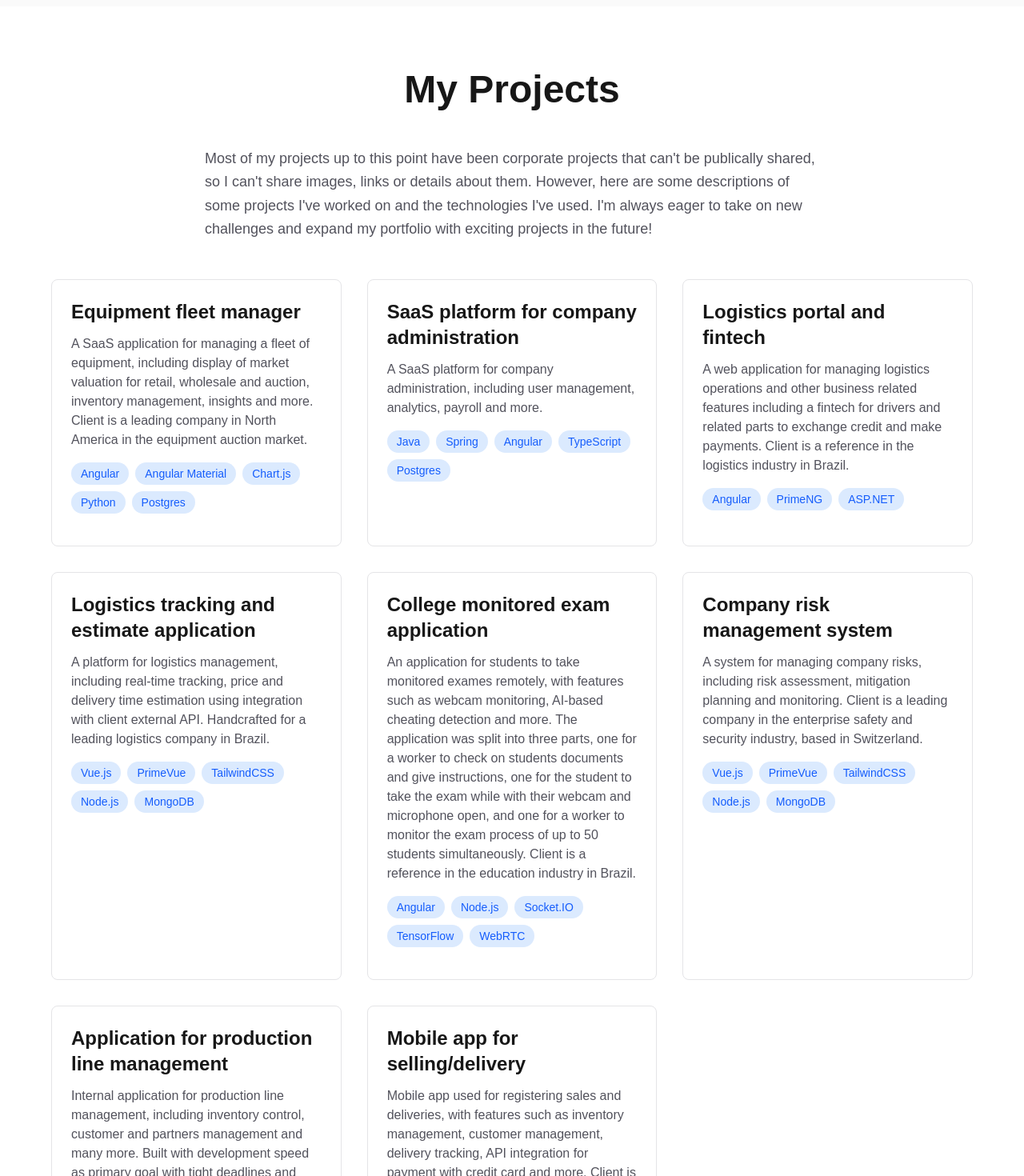
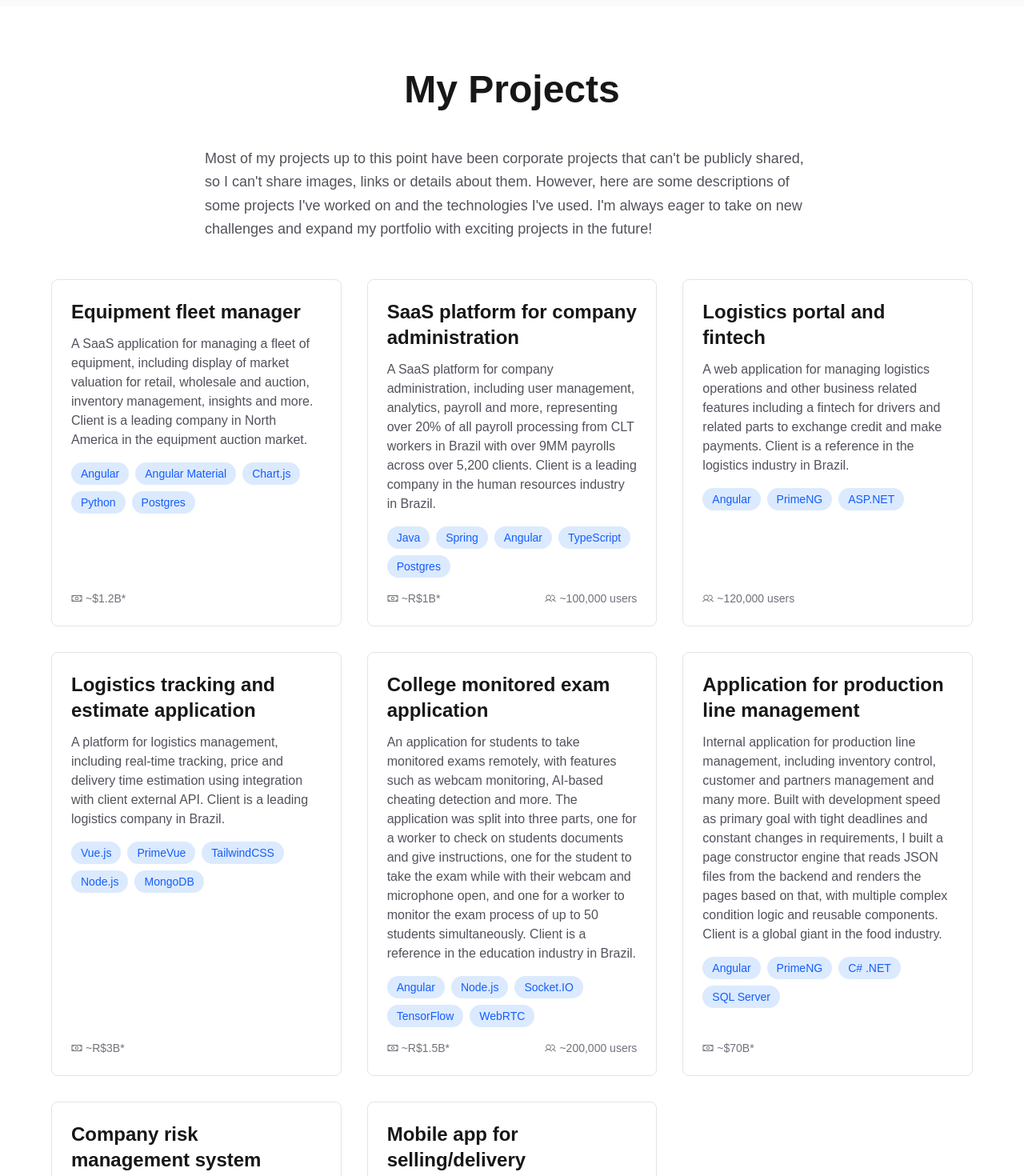
Before and after one commit to marcoshevaristo/presentation, a Next.js app: page / in a window 1280 px wide. Shown: the part 1330-2800 px from the top of the page at 80% size. Built offline with nearby package versions, Linux system fonts and the light colour scheme.

Commit message:
Added projects user counts and companies revenue. Added Phosphor icons. Updated Hero component to Intro. Proofread and fix texts.

```diff
--- a/app/page.tsx
+++ b/app/page.tsx
@@ -4,7 +4,7 @@ import About from '@/components/About';
 import Contact from '@/components/Contact';
 import Footer from '@/components/Footer';
 import Header from '@/components/Header';
-import Hero from '@/components/Hero';
+import Intro from '@/components/Intro';
 import Projects from '@/components/Projects';
 import Skills from '@/components/Skills';
 import { ContactLinksContext } from './context/ContactLinksContext';
@@ -20,7 +20,7 @@ export default function Home() {
     >
       <Header />
       <main>
-        <Hero />
+        <Intro />
         <About />
         <Projects />
         <Skills />
--- a/components/Hero.tsx
+++ b/components/Intro.tsx
@@ -38,7 +38,7 @@ export default function Hero() {
               Hi, I'm Marcos Evaristo
             </h1>
             <p className="text-xl md:text-2xl text-zinc-600 dark:text-zinc-400 mb-8">
-              Full Stack Developer | UI/UX Enthusiast | Problem Solver
+              Full Stack Developer | Frontend specialist | Problem Solver
             </p>
             <p className="text-lg text-zinc-500 dark:text-zinc-500 mb-12 max-w-2xl">
               I build beautiful, performant web applications with modern
--- a/components/Projects.tsx
+++ b/components/Projects.tsx
@@ -1,3 +1,5 @@
+import { UsersIcon, MoneyIcon } from '@phosphor-icons/react';
+
 const projects = [
   {
     title: 'Equipment fleet manager',
@@ -10,42 +12,57 @@ const projects = [
       'Python',
       'Postgres',
     ],
+    companyAnnualRevenue: 1200000000,
+    revenueCurrency: 'USD',
   },
   {
     title: 'SaaS platform for company administration',
     description:
-      'A SaaS platform for company administration, including user management, analytics, payroll and more.',
+      'A SaaS platform for company administration, including user management, analytics, payroll and more, representing over 20% of all payroll processing from CLT workers in Brazil with over 9MM payrolls across over 5,200 clients. Client is a leading company in the human resources industry in Brazil.',
     technologies: ['Java', 'Spring', 'Angular', 'TypeScript', 'Postgres'],
+    usersCount: 100000,
+    companyAnnualRevenue: 1000000000,
+    revenueCurrency: 'BRL',
   },
   {
     title: 'Logistics portal and fintech',
     description:
       'A web application for managing logistics operations and other business related features including a fintech for drivers and related parts to exchange credit and make payments. Client is a reference in the logistics industry in Brazil.',
     technologies: ['Angular', 'PrimeNG', 'ASP.NET'],
+    usersCount: 120000,
   },
   {
     title: 'Logistics tracking and estimate application',
     description:
-      'A platform for logistics management, including real-time tracking, price and delivery time estimation using integration with client external API. Handcrafted for a leading logistics company in Brazil.',
+      'A platform for logistics management, including real-time tracking, price and delivery time estimation using integration with client external API. Client is a leading logistics company in Brazil.',
     technologies: ['Vue.js', 'PrimeVue', 'TailwindCSS', 'Node.js', 'MongoDB'],
+    companyAnnualRevenue: 3000000000,
+    revenueCurrency: 'BRL',
   },
   {
     title: 'College monitored exam application',
     description:
-      'An application for students to take monitored exames remotely, with features such as webcam monitoring, AI-based cheating detection and more. The application was split into three parts, one for a worker to check on students documents and give instructions, one for the student to take the exam while with their webcam and microphone open, and one for a worker to monitor the exam process of up to 50 students simultaneously. Client is a reference in the education industry in Brazil.',
+      'An application for students to take monitored exams remotely, with features such as webcam monitoring, AI-based cheating detection and more. The application was split into three parts, one for a worker to check on students documents and give instructions, one for the student to take the exam while with their webcam and microphone open, and one for a worker to monitor the exam process of up to 50 students simultaneously. Client is a reference in the education industry in Brazil.',
     technologies: ['Angular', 'Node.js', 'Socket.IO', 'TensorFlow', 'WebRTC'],
+    usersCount: 200000,
+    companyAnnualRevenue: 1500000000,
+    revenueCurrency: 'BRL',
+  },
+  {
+    title: 'Application for production line management',
+    description:
+      'Internal application for production line management, including inventory control, customer and partners management and many more. Built with development speed as primary goal with tight deadlines and constant changes in requirements, I built a page constructor engine that reads JSON files from the backend and renders the pages based on that, with multiple complex condition logic and reusable components. Client is a global giant in the food industry.',
+    technologies: ['Angular', 'PrimeNG', 'C# .NET', 'SQL Server'],
+    companyAnnualRevenue: 70000000000,
+    revenueCurrency: 'USD',
   },
   {
     title: 'Company risk management system',
     description:
       'A system for managing company risks, including risk assessment, mitigation planning and monitoring. Client is a leading company in the enterprise safety and security industry, based in Switzerland.',
     technologies: ['Vue.js', 'PrimeVue', 'TailwindCSS', 'Node.js', 'MongoDB'],
-  },
-  {
-    title: 'Application for production line management',
-    description:
-      'Internal application for production line management, including inventory control, customer and partners management and many more. Built with development speed as primary goal with tight deadlines and constant changes in requirements, I built a page constructor engine that reads JSON files from the backend and renders the pages based on that, with multiple complex condition logic and reusable components. Client is a global giant in the food industry.',
-    technologies: ['Angular', 'PrimeNG', 'C# .NET', 'SQL Server'],
+    companyAnnualRevenue: 140000000,
+    revenueCurrency: 'USD',
   },
   {
     title: 'Mobile app for selling/delivery',
@@ -64,7 +81,7 @@ export default function Projects() {
         </h2>
         <p className="max-w-3xl mx-auto text-zinc-600 dark:text-zinc-400 text-lg leading-relaxed mb-12">
           Most of my projects up to this point have been corporate projects that
-          can't be publically shared, so I can't share images, links or details
+          can't be publicly shared, so I can't share images, links or details
           about them. However, here are some descriptions of some projects I've
           worked on and the technologies I've used. I'm always eager to take on
           new challenges and expand my portfolio with exciting projects in the
@@ -74,7 +91,7 @@ export default function Projects() {
           {projects.map((project, index) => (
             <div
               key={`${project.title}-${index}`}
-              className="border border-zinc-200 dark:border-zinc-800 rounded-lg p-6 hover:shadow-lg transition-shadow bg-white dark:bg-zinc-900"
+              className="border border-zinc-200 dark:border-zinc-800 rounded-lg p-6 hover:shadow-lg transition-shadow bg-white dark:bg-zinc-900 flex flex-col"
             >
               <h3 className="text-2xl font-bold mb-3">{project.title}</h3>
               <p className="text-zinc-600 dark:text-zinc-400 mb-4">
@@ -90,8 +107,30 @@ export default function Projects() {
                   </span>
                 ))}
               </div>
+              <div className="flex justify-between items-end flex-1 text-sm text-zinc-500 dark:text-zinc-500">
+                {project.companyAnnualRevenue && project.revenueCurrency && (
+                  <span className="flex items-center gap-1">
+                    <MoneyIcon />~
+                    {new Intl.NumberFormat('en-US', {
+                      style: 'currency',
+                      currency: project.revenueCurrency,
+                      notation: 'compact',
+                    }).format(project.companyAnnualRevenue)}
+                    *
+                  </span>
+                )}
+                {project.usersCount && (
+                  <span className="flex items-center gap-1">
+                    <UsersIcon />
+                    {`~${project.usersCount.toLocaleString()} users`}
+                  </span>
+                )}
+              </div>
             </div>
           ))}
+        </div>
+        <div className="max-w-6xl mx-auto mt-4 text-sm text-zinc-500 dark:text-zinc-500">
+          <span>*Company annual revenue in their respective currency</span>
         </div>
       </div>
     </section>
--- a/components/Skills.tsx
+++ b/components/Skills.tsx
@@ -6,7 +6,7 @@ const skillCategories = [
       'React.js',
       'Next.js',
       'Vue.js',
-      'Javascript',
+      'JavaScript',
       'TypeScript',
       'TailwindCSS',
       'HTML/CSS',
--- a/next.config.ts
+++ b/next.config.ts
@@ -1,7 +1,9 @@
 import type { NextConfig } from 'next';
 
 const nextConfig: NextConfig = {
-  /* config options here */
+  experimental: {
+    optimizePackageImports: ["@phosphor-icons/react"],
+  }
 };
 
 export default nextConfig;
--- a/package.json
+++ b/package.json
@@ -10,6 +10,7 @@
     "lint:fix": "biome format --write"
   },
   "dependencies": {
+    "@phosphor-icons/react": "^2.1.10",
     "next": "16.1.6",
     "react": "19.2.3",
     "react-dom": "19.2.3"
```
Also changed, not shown: 1 other file (tests, documents, lock files or other folders).
